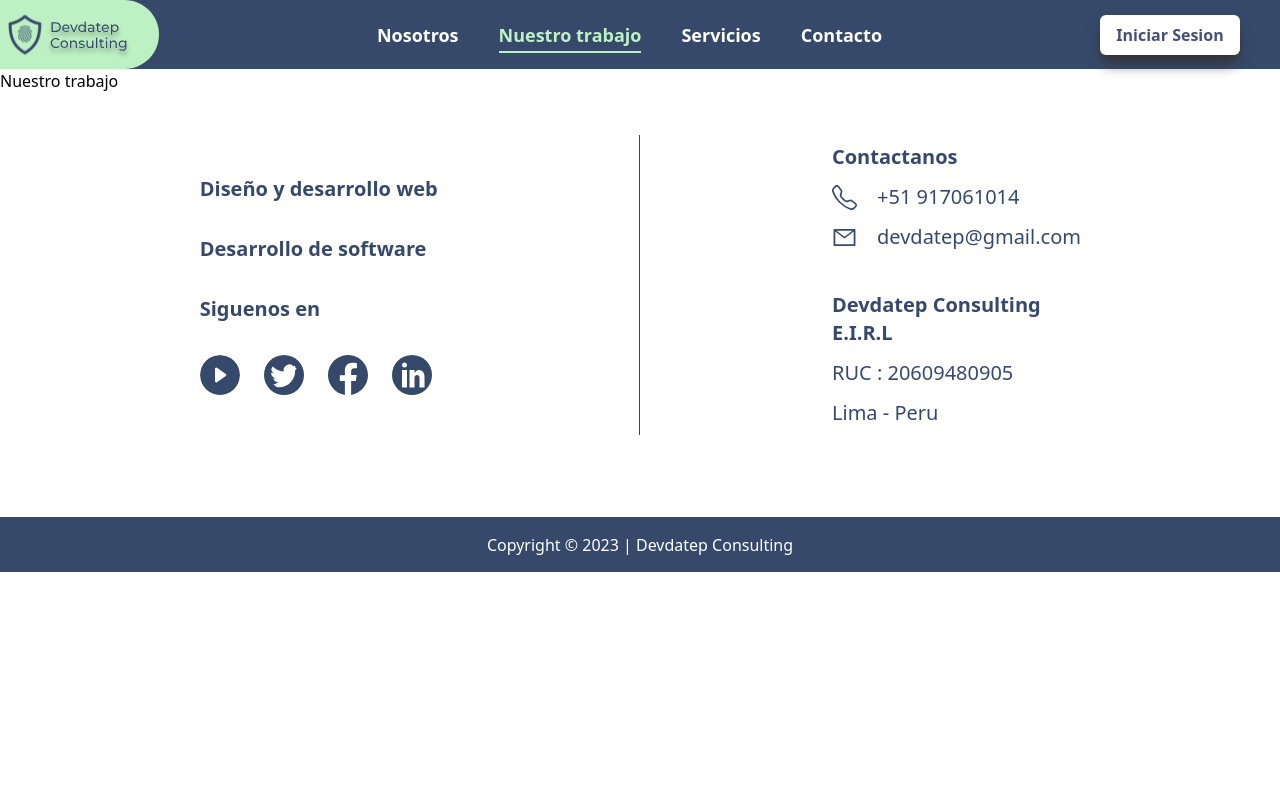
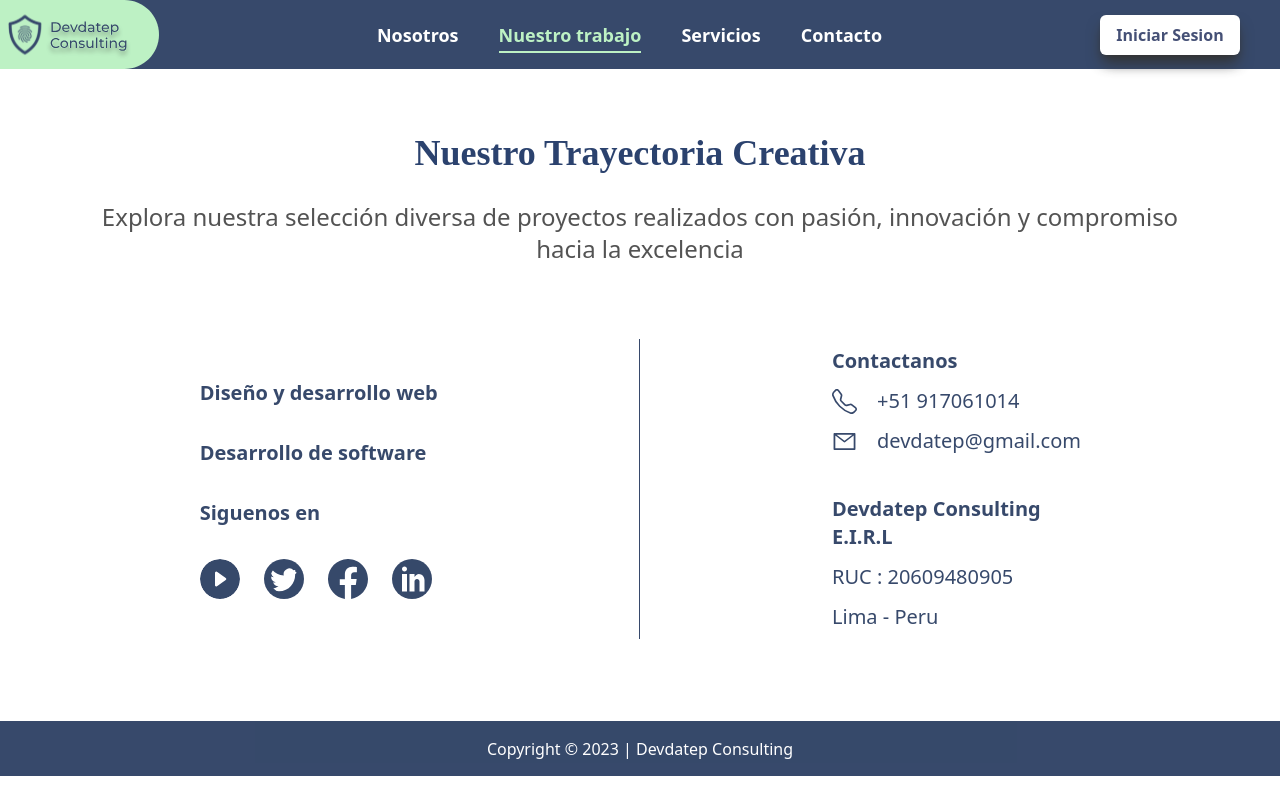
Before and after one commit to Nicolas-Flores-22/LandingDevDatep, a React (Vite) app: page /nuestro-trabajo in a window 1280 px wide. Built offline with nearby package versions, Linux system fonts and the light colour scheme.

Commit message:
feat: :construction: feat/nuestro-trabajo  page OutWork

```diff
--- a/src/pages/public/OurWork.tsx
+++ b/src/pages/public/OurWork.tsx
@@ -1,8 +1,17 @@
 const OurWork = () => {
   return (
-    <div>
-      Nuestro trabajo
-    </div>
+    <>
+      <div className=" h-8 "></div>
+      <div className="flex flex-col items-center justify-center gap-y-2 mx-auto text-center w-[95%] max-w-[1100px] mt-8">
+        <h2 className="font-montse mb-5 text-3xl sm:text-4xl font-bold text-[#2B426E]">
+          Nuestro Trayectoria Creativa
+        </h2>
+        <p className="mb-8 font text-2xl text-[#535353]">
+          Explora nuestra selección diversa de proyectos realizados con pasión,
+          innovación y compromiso hacia la excelencia
+        </p>
+      </div>
+    </>
   )
 }
 
--- a/tailwind.config.js
+++ b/tailwind.config.js
@@ -5,7 +5,11 @@ export default {
     './src/**/*.{js,ts,jsx,tsx}'
   ],
   theme: {
-    extend: {}
+    extend: {
+      fontFamily: {
+        montse: "'Montserrat'"
+      }
+    }
   },
   plugins: []
 }
```
